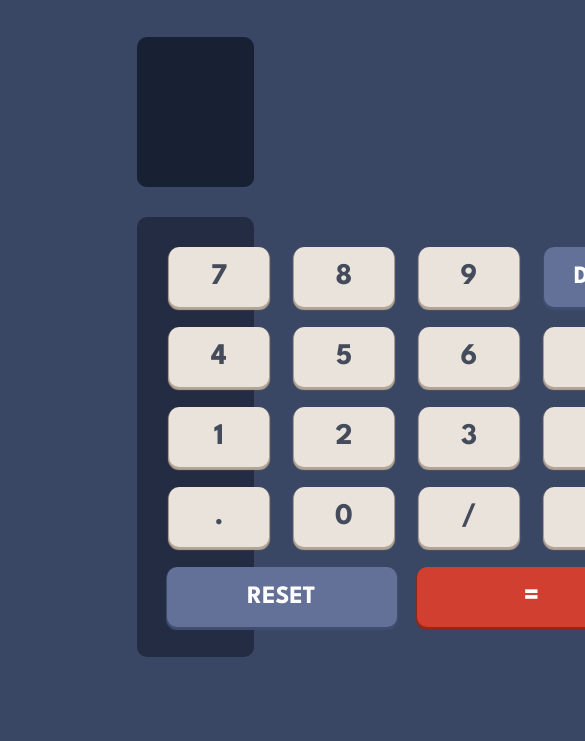
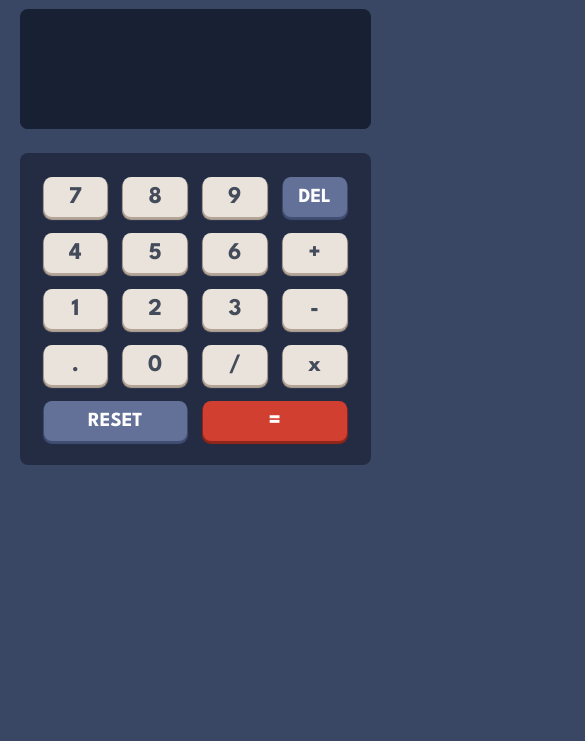
Before and after one commit to acgeoffrey/calculator, a plain HTML site: page index.html in a window 390 px wide. Shown: the part 103-844 px from the top of the page, 585 px wide, since content can reach past the window. Drawn offline with Linux system fonts and the light colour scheme.

Commit message:
responsive

```diff
--- /dev/null
+++ b/css/queries.css
@@ -0,0 +1,42 @@
+/******************************/
+/* BELOW 1344px (Smaller desktops) */
+/******************************/
+@media (max-width: 84em) {
+  body {
+    width: 40%;
+  }
+}
+
+/******************************/
+/* BELOW 992px (Tablets) */
+/******************************/
+
+@media (max-width: 62em) {
+  body {
+    width: 50%;
+  }
+}
+
+/******************************/
+/* BELOW 752px (Small Tablets) */
+/******************************/
+
+@media (max-width: 47em) {
+  html {
+    font-size: 50%;
+  }
+
+  body {
+    width: 60%;
+  }
+}
+
+/******************************/
+/* BELOW 564px (Mobile Phones) */
+/******************************/
+
+@media (max-width: 36em) {
+  body {
+    width: 90%;
+  }
+}
--- a/css/styles.css
+++ b/css/styles.css
@@ -155,8 +155,8 @@ input[type="number"] {
 }
 
 .numpad-div button {
-  height: 6rem;
-  width: 10rem;
+  height: 5rem;
+  width: 100%;
   border: none;
   outline: none;
   border-radius: 1rem;
@@ -188,5 +188,4 @@ input[type="number"] {
 
 .span-btn {
   grid-column: span 2;
-  width: 23rem !important;
 }
--- a/index.html
+++ b/index.html
@@ -20,6 +20,7 @@
       rel="stylesheet"
     />
     <link rel="stylesheet" href="css/styles.css" />
+    <link rel="stylesheet" href="css/queries.css" />
   </head>
   <body>
     <header>
--- a/script.js
+++ b/script.js
@@ -302,3 +302,5 @@ window.onkeydown = function (event) {
     resultFunction();
   }
 };
+
+//THEMES
```
